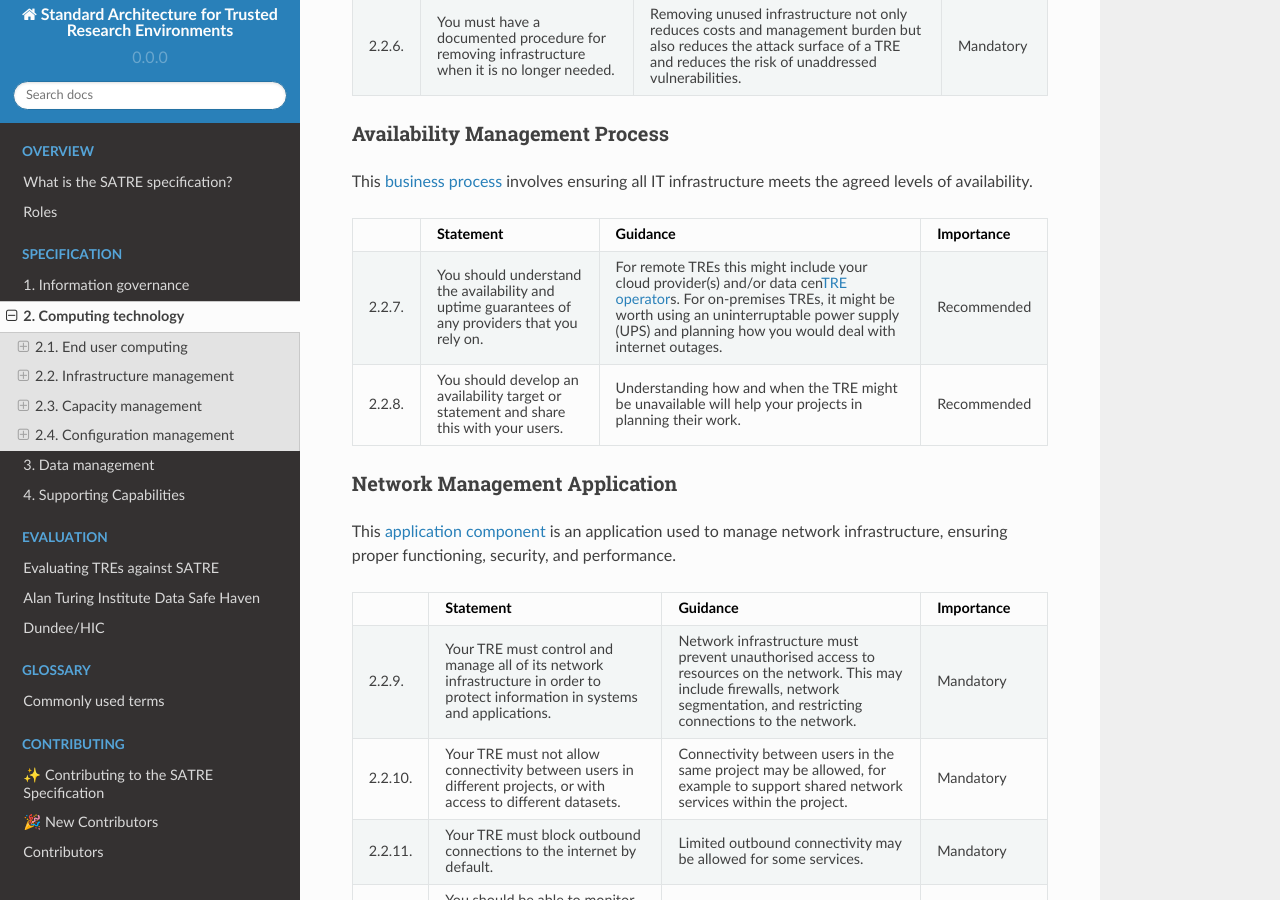
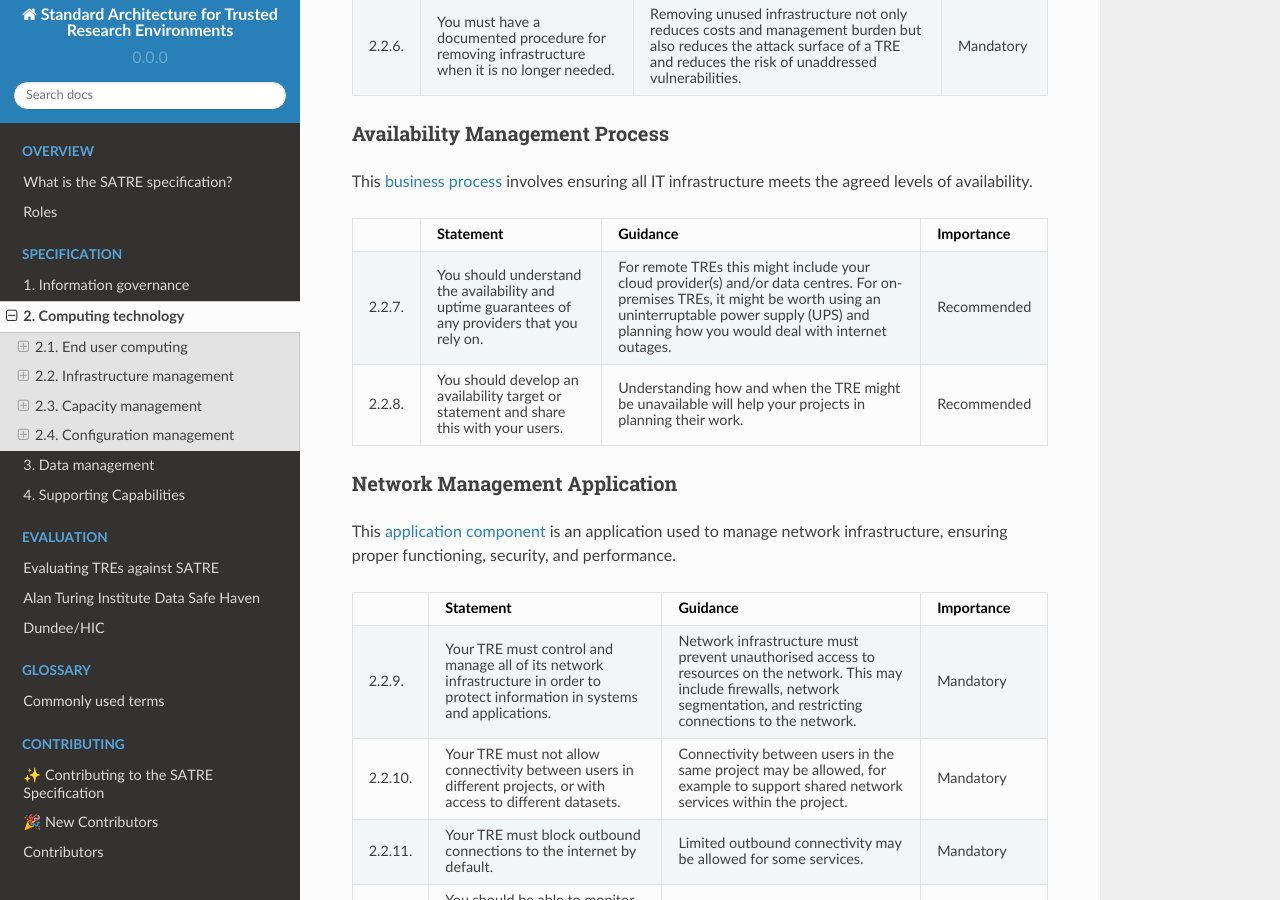
Before and after one commit to sa-tre/satre-specification, a Sphinx documentation site: the page built from docs/source/pillars/computing_technology.md, in a window 1280 px wide and 900 px high, scrolled down 5014 px. Built offline with Sphinx 7.4.7 and the Read the Docs theme 2.0.0, drawn with Linux system fonts in a browser that asks for light colours.

Commit message:
remove bad link

```diff
--- a/docs/source/pillars/computing_technology.md
+++ b/docs/source/pillars/computing_technology.md
@@ -263,7 +263,7 @@ This {term}`business process <business process>` involves ensuring all IT infras
   - Importance
 * - 2.2.7.
   - You should understand the availability and uptime guarantees of any providers that you rely on.
-  - For remote TREs this might include your cloud provider(s) and/or data cen{ref}`TRE operator <admin_roles>`s.
+  - For remote TREs this might include your cloud provider(s) and/or data centres.
     For on-premises TREs, it might be worth using an uninterruptable power supply (UPS) and planning how you would deal with internet outages.
   - Recommended
 * - 2.2.8.
```
